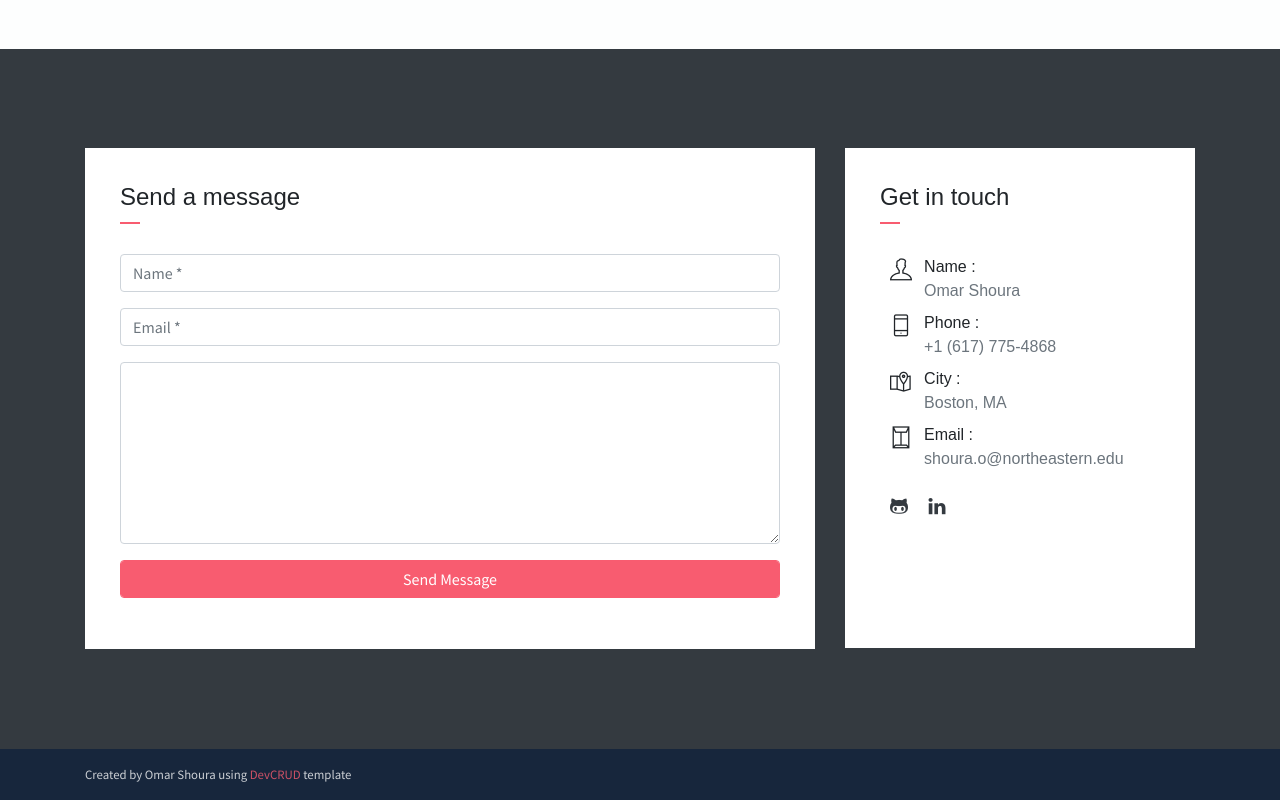
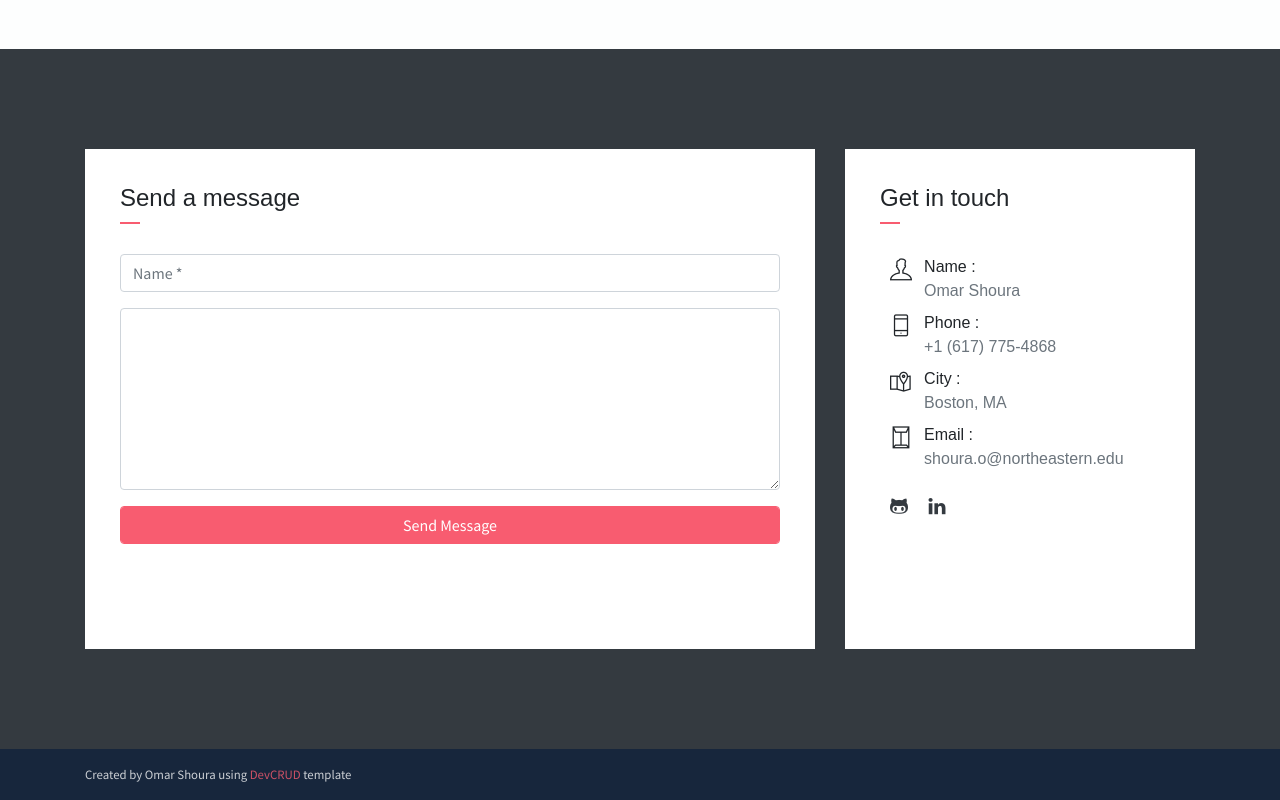
Before and after one commit to oshoura/Personal-Website, a website: page index.html in a window 1280 px wide. Shown: the part 3266-4066 px from the top of the page. Drawn offline with Linux system fonts and the light colour scheme.

Commit message:
email not needed

```diff
--- a/index.html
+++ b/index.html
@@ -522,9 +522,6 @@
                                 <input class="form-control" id="name_inp" type="text" placeholder="Name *" required>
                             </div>
                             <div class="form-group">
-                                <input class="form-control" id="email_inp" type="email" placeholder="Email *" required>
-                            </div>
-                            <div class="form-group">
                                 <textarea class="form-control" id="message_inp" id=" placeholder="Message *" rows="7" required></textarea>
                             </div>
                             <div class="form-group ">
```
